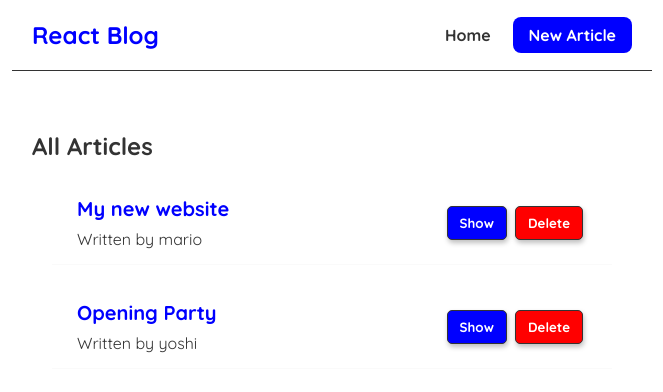
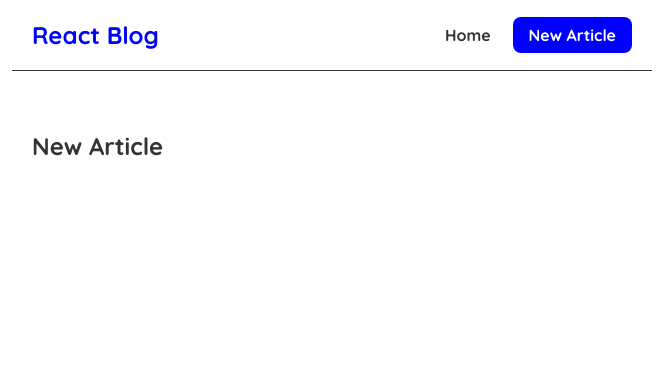
Before and after one commit to Yellow953/React-Blog, a React (Create React App) app: page /articles/create in a window 1280 px wide. Shown: the top 392 px of the page, without its empty margins (308-971 px from the left). Built offline with nearby package versions, Linux system fonts and the light colour scheme; data requests are answered from the project's data file; the HTML template or start-up script is replaced by a standard one.

Commit message:
router links + renaming

```diff
--- a/src/App.js
+++ b/src/App.js
@@ -1,10 +1,9 @@
 import Navbar from './Navbar';
-import Content from './Content';
+import Home from './Home';
+import Create from "./Create";
 import { BrowserRouter as Router, Route, Switch } from 'react-router-dom';
 
 function App() {
-  const text = "Hello World";
-
   return (
     <Router>
       <div className="App">
@@ -12,8 +11,11 @@ function App() {
 
         <div className="content">
           <Switch>
-            <Route path="/">
-              <Content />
+            <Route exact path="/">
+              <Home />
+            </Route>
+            <Route path="/articles/create">
+              <Create />
             </Route>
           </Switch>
         </div>
--- a/src/ArticleList.js
+++ b/src/ArticleList.js
@@ -1,6 +1,6 @@
-const ArticleList = ({ articles, title, handleArticleDelete, handleArticleShow}) => {
-    // const articles = props.articles;
-    // const title = props.title;
+import { Link } from 'react-router-dom';
+
+const ArticleList = ({ articles, title }) => {
     return (
         <div className="articles-list">
             <h2>{ title }</h2>
@@ -11,8 +11,8 @@ const ArticleList = ({ articles, title, handleArticleDelete, handleArticleShow})
                         <p>Written by { article.author }</p>
                     </div>
                     <div className="article-controls">
-                        <button onClick={() => handleArticleShow(article.id)} className="btn btn-primary">Show</button>
-                        <button onClick={() => handleArticleDelete(article.id)} className="btn btn-danger">Delete</button>
+                        <Link to="/articles/show" className="btn btn-primary">Show</Link>
+                        <Link to="/articles/delete" className="btn btn-danger">Delete</Link>
                     </div>
                 </div>
             ))}
--- /dev/null
+++ b/src/Create.js
@@ -0,0 +1,9 @@
+const Create = () => {
+    return (
+        <div className="create">
+            <h2>New Article</h2>
+        </div>
+    );
+}
+
+export default Create;
--- a/src/Content.js
+++ b/src/Home.js
@@ -1,16 +1,8 @@
 import ArticleList from './ArticleList';
 import useFetch from './useFetch';
 
-const Content = () => {
+const Home = () => {
     const {data:articles, isLoading, error } = useFetch('http://localhost:8000/articles');
-
-    const handleArticleDelete = (id) => {
-
-    }
-
-    const handleArticleShow = (id) => {
-
-    }
 
     return (
     <div className="home">
@@ -18,9 +10,9 @@ const Content = () => {
 
         { isLoading && <h2 className='loading'>Loading...</h2>}
 
-        { articles && <ArticleList articles={articles} title="All Articles" handleArticleDelete={handleArticleDelete} handleArticleShow={handleArticleShow}/> }
+        { articles && <ArticleList articles={articles} title="All Articles" /> }
     </div>
     );
 }
 
-export default Content;
+export default Home;
--- a/src/Navbar.js
+++ b/src/Navbar.js
@@ -1,26 +1,22 @@
+import { Link } from 'react-router-dom';
+
 const Navbar = () => {
-    const handleNewArticle = (e) => {
-        e.preventDefault();
-        console.log('hello world');
-    };
-
     return (
         <nav className="navbar">
             <h1>React Blog</h1>
             <div className="links">
-                <a href="/">Home</a>
-                <a
-                    href="/create"
+                <Link to="/">Home</Link>
+                <Link
+                    to="/articles/create"
                     style={{
                         color: "white",
                         backgroundColor: 'blue',
                         borderRadius: '8px',
                         padding: '8px 16px'
                     }}
-                    onClick={handleNewArticle}
                 >
                     New Article
-                </a>
+                </Link>
             </div>
         </nav>
     );
--- a/src/index.css
+++ b/src/index.css
@@ -68,6 +68,7 @@
   box-shadow: 1px 3px 5px rgba(0, 0, 0, 0.25);
   color: white;
   font-weight: 700;
+  text-decoration: none;
 }
 
 .btn:hover{
```
